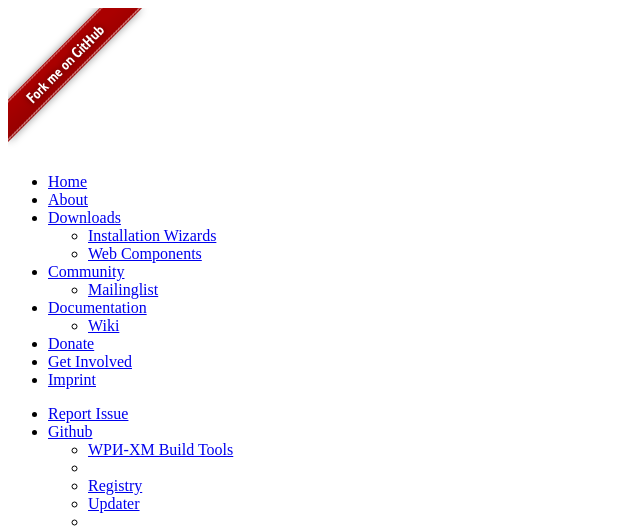
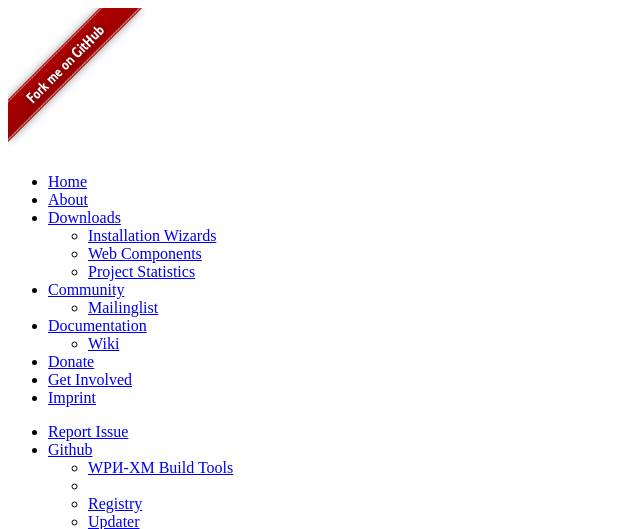
Before and after one commit to WPN-XM/website-wpn-xm.org, a PHP site: page /view/topnav.php in a window 1280 px wide. Shown: the top 529 px of the page, without its empty margins (0-640 px from the left). Run offline with PHP 8.4, Linux system fonts and the light colour scheme.

Commit message:
added stats linke, close https://github.com/WPN-XM/WPN-XM/issues/346

```diff
--- a/index.html
+++ b/index.html
@@ -156,6 +156,7 @@
               <ul class="dropdown-menu">
                 <li><a href="#section-download-installation-wizards">Installation Wizards</a></li>
                 <li><a href="components.php">Web Components</a></li>
+                <li><a href="stats.php">Project Statistics</a></li>
               </ul>
             </li>
             <li class="dropdown">
--- a/view/topnav.php
+++ b/view/topnav.php
@@ -22,6 +22,7 @@
               <ul class="dropdown-menu">
                 <li><a href="index.html#section-download-installation-wizards">Installation Wizards</a></li>
                 <li><a href="components.php">Web Components</a></li>
+                <li><a href="stats.php">Project Statistics</a></li>
               </ul>
             </li>
             <li class="dropdown">
```
